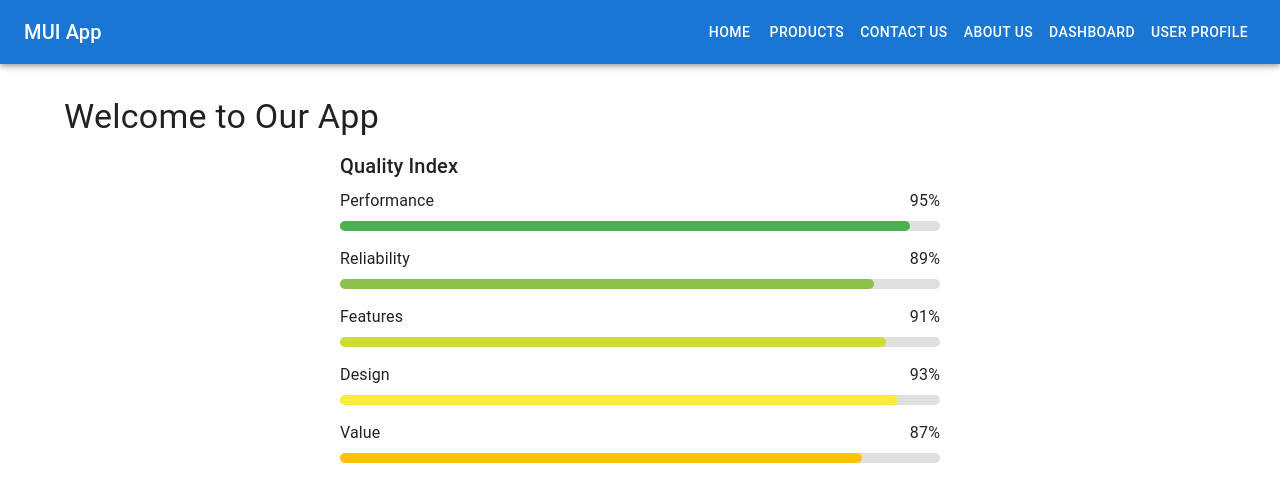
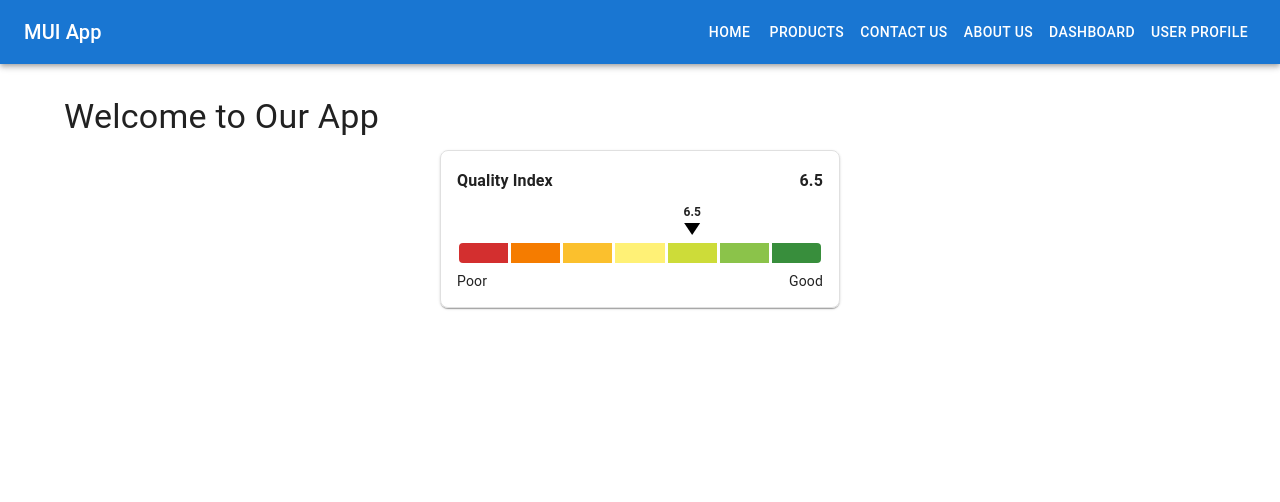
Before and after one commit to Kaushik-0407/simp_car_indexing, a React (Vite) app: page / in a window 1280 px wide. Shown: the top 502 px of the page. Built offline with nearby package versions, Linux system fonts and the light colour scheme.

Commit message:
quality index

```diff
--- a/package.json
+++ b/package.json
@@ -34,6 +34,6 @@
     "globals": "^16.2.0",
     "typescript": "~5.8.3",
     "typescript-eslint": "^8.34.1",
-    "vite": "^7.0.0"
+    "vite": "^5.2.10"
   }
 }
--- a/src/components/qualityIndex/index.tsx
+++ b/src/components/qualityIndex/index.tsx
@@ -1,43 +1,116 @@
 import React from 'react';
-import { Box, Typography, LinearProgress, useTheme } from '@mui/material';
-import type { QualityIndexData } from '../../types';
+import { Box, Typography } from '@mui/material';
+
+// Quality ranges and colors
+const qualityRanges = [
+  { label: 'Poor', color: '#d32f2f', min: 0, max: 1 },
+  { color: '#f57c00', min: 2, max: 3 },
+  { color: '#fbc02d', min: 3, max: 4 },
+  { color: '#fff176', min: 4, max: 5 },       // New yellowish block
+  { color: '#cddc39', min: 6, max: 7 },
+  { color: '#8bc34a', min: 7, max: 8 },
+  { label: 'Good', color: '#388e3c', min: 9, max: 10 }
+];
 
 
-interface QualityIndexProps {
-  data: QualityIndexData[];
-}
+const QualityIndexChart = ({ value = 6.5 }) => {
+  const totalBlocks = qualityRanges.length;
 
-const QualityIndex: React.FC<QualityIndexProps> = ({ data }) => {
-  const theme = useTheme();
+  // Find the index of the block where the value falls
+  const valueIndex = qualityRanges.findIndex(
+    range => value >= range.min && value < range.max
+  );
 
   return (
-    <Box sx={{ width: '100%', maxWidth: 600, margin: '0 auto' }}>
-      <Typography variant="h6" gutterBottom>
-        Quality Index
-      </Typography>
-      {data.map((item) => (
-        <Box key={item.label} sx={{ mb: 2 }}>
-          <Box sx={{ display: 'flex', justifyContent: 'space-between', mb: 1 }}>
-            <Typography variant="body1">{item.label}</Typography>
-            <Typography variant="body1">{item.value}%</Typography>
-          </Box>
-          <LinearProgress
-            variant="determinate"
-            value={item.value}
+    <Box
+      sx={{
+        border: '1px solid #e0e0e0',
+        borderRadius: 2,
+        p: 2,
+        maxWidth: 400,
+        mx: 'auto',
+        textAlign: 'center',
+        boxShadow: 1
+      }}
+    >
+      <Box
+        sx={{
+          display: 'flex',
+          justifyContent: 'space-between',
+          alignItems: 'center',
+          mb: 1
+        }}
+      >
+        <Typography variant="subtitle1" fontWeight={600}>
+          Quality Index
+        </Typography>
+
+        <Typography variant="subtitle1" fontWeight={600}>
+          {value}
+        </Typography>
+      </Box>
+
+      {/* Arrow Pointer ABOVE */}
+      <Box
+  sx={{
+    position: 'relative',
+    height: 40, // reserved space for the pointer
+  }}
+>
+  <Box
+    sx={{
+      position: 'absolute',
+      top: 0,
+      left: `${(valueIndex + 0.5) * (100 / totalBlocks)}%`,
+      transform: 'translateX(-50%)',
+      fontSize: '12px',
+      display: 'flex',
+      flexDirection: 'column',
+      alignItems: 'center'
+    }}
+  >
+    {/* Value displayed first */}
+    <Box sx={{ fontWeight: 700, mb: '2px' }}>{value}</Box>
+
+    {/* Downward-pointing triangle */}
+    <Box
+      sx={{
+        width: 0,
+        height: 0,
+        borderLeft: '8px solid transparent',
+        borderRight: '8px solid transparent',
+        borderTop: '12px solid black',
+      }}
+    />
+  </Box>
+</Box>
+
+      {/* Color Blocks */}
+      <Box display="flex" justifyContent="space-between" alignItems="center">
+        {qualityRanges.map((range, index) => (
+          <Box
+            key={index}
             sx={{
-              height: 10,
-              borderRadius: 5,
-              backgroundColor: theme.palette.grey[300],
-              '& .MuiLinearProgress-bar': {
-                backgroundColor: item.color,
-                borderRadius: 5,
-              },
+              flex: 1,
+              height: 20,
+              backgroundColor: range.color,
+              borderTopLeftRadius: index === 0 ? 4 : 0,
+              borderBottomLeftRadius: index === 0 ? 4 : 0,
+              borderTopRightRadius: index === totalBlocks - 1 ? 4 : 0,
+              borderBottomRightRadius: index === totalBlocks - 1 ? 4 : 0,
+              mx: 0.2
             }}
           />
-        </Box>
-      ))}
+        ))}
+      </Box>
+
+      {/* Labels */}
+      <Box display="flex" justifyContent="space-between" mt={1}>
+        <Typography variant="body2">Poor</Typography>
+        <Typography variant="body2">Good</Typography>
+      </Box>
     </Box>
   );
 };
 
-export default QualityIndex;
+export default QualityIndexChart;
```
Also changed, not shown: 1 other file (tests, documents, lock files or other folders).
